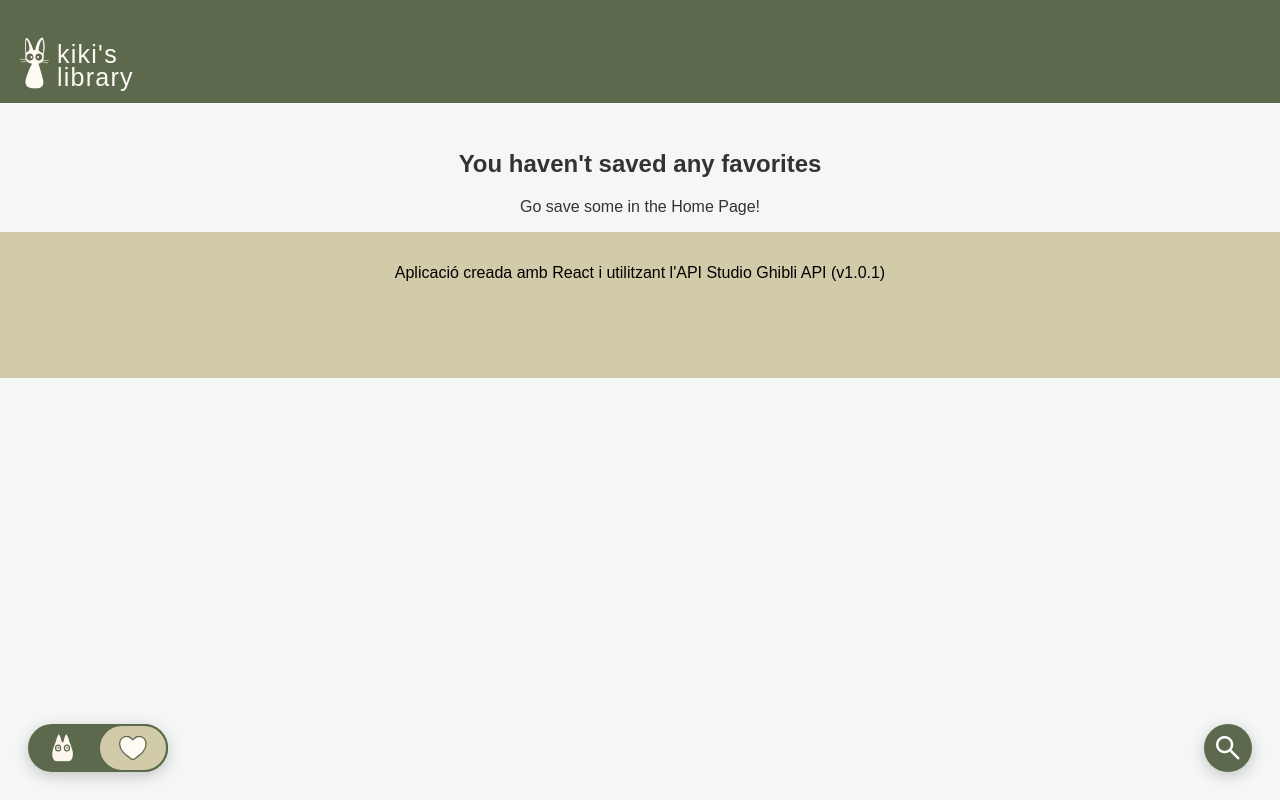
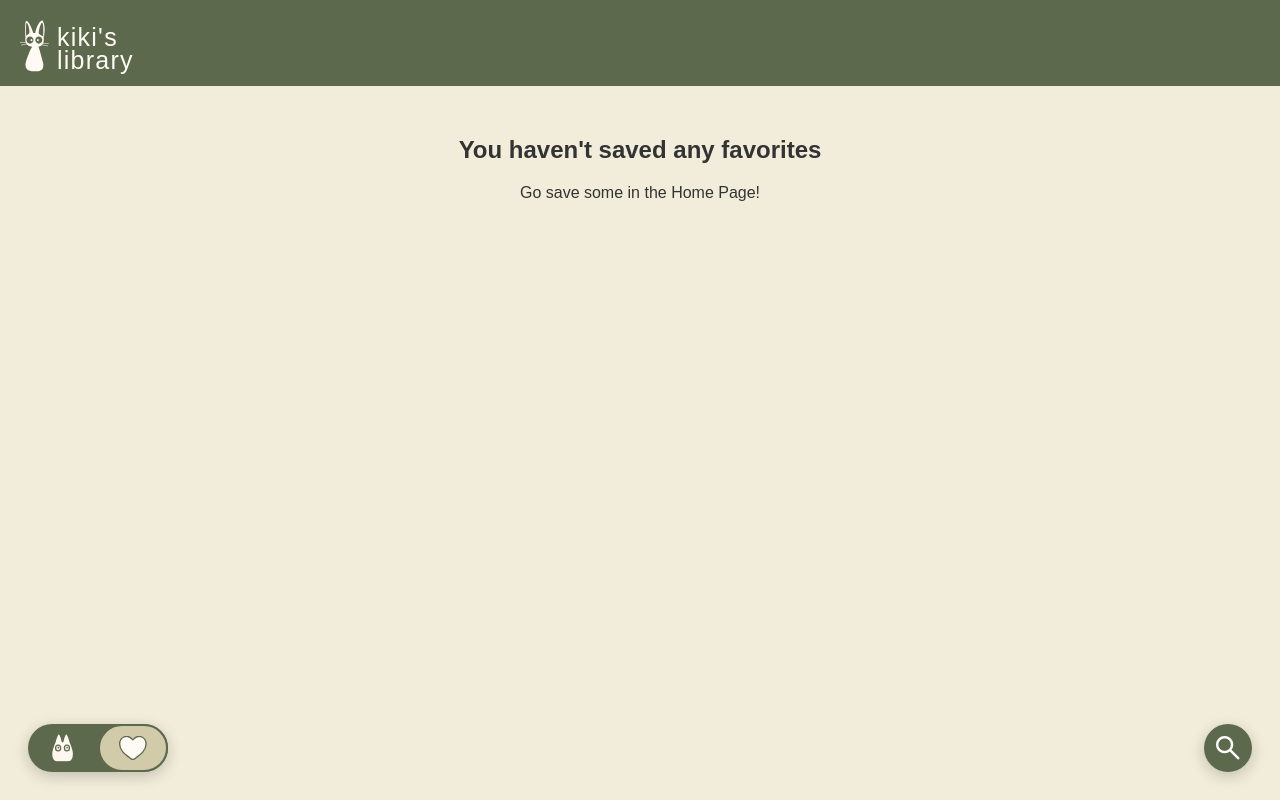
Before and after one commit to anastasiaanaya/ProjecteDAM-BinniProductions, a React (Vite) app: page /favourites in a window 1280 px wide. Built offline with nearby package versions, Linux system fonts and the light colour scheme; a web font is replaced by a local one.

Commit message:
marges i fora footer

```diff
--- a/src/App.css
+++ b/src/App.css
@@ -1,3 +1,6 @@
+body{
+  padding-bottom: 80px;
+}
 .App {
   display: flex;
   flex-direction: column;
--- a/src/App.jsx
+++ b/src/App.jsx
@@ -3,7 +3,7 @@ import HomePage from './pages/HomePage';
 import InfoFilm from './pages/InfoFilm';
 import Header from './components/Header';
 import Menu from './components/Menu';
-import Footer from './components/Footer';
+
 import Favourites from './pages/Favourites';
 
 function App() {
@@ -18,7 +18,7 @@ function App() {
   </Routes>
 
   <Menu />
-  <Footer />
+
     </div>
 
 
--- a/src/components/Header.css
+++ b/src/components/Header.css
@@ -1,5 +1,5 @@
 .header {
-  height: 100px;
+  /*height: 100px;*/
   position: sticky;
   left: 0;
   top: 0;
@@ -8,7 +8,7 @@
 
 .main-header {
   width: 100%;
-  padding: 37px 20px 10px;
+  padding: 20px 20px 10px;
   background-color: #5C694D;
   color: #FFFAF4;
   box-sizing: border-box;
--- a/src/components/filter.css
+++ b/src/components/filter.css
@@ -16,7 +16,7 @@
 background-image: url("../../public/flecha-filters.svg");
   background-repeat: no-repeat;
   background-position: right 1.5rem center;
-  background-size: 1em;
+  background-size: 1.2em;
   padding-right: 2.5em;
   font-family: "Kantumruy Pro", sans-serif;
 }
--- a/src/index.css
+++ b/src/index.css
@@ -4,8 +4,9 @@ body {
   font-family: "Kantumruy Pro", sans-serif;
   -webkit-font-smoothing: antialiased;
   -moz-osx-font-smoothing: grayscale;
-  background-color: #f4f7f6;
+  background-color: #F2EDDA;
   color: #333;
+  padding-bottom: 80px;
 }
 
 code {
```
Also changed, not shown: src/pages/HomePage.css (+0 -9 lines), public/NoFavPonyo.svg (added).
